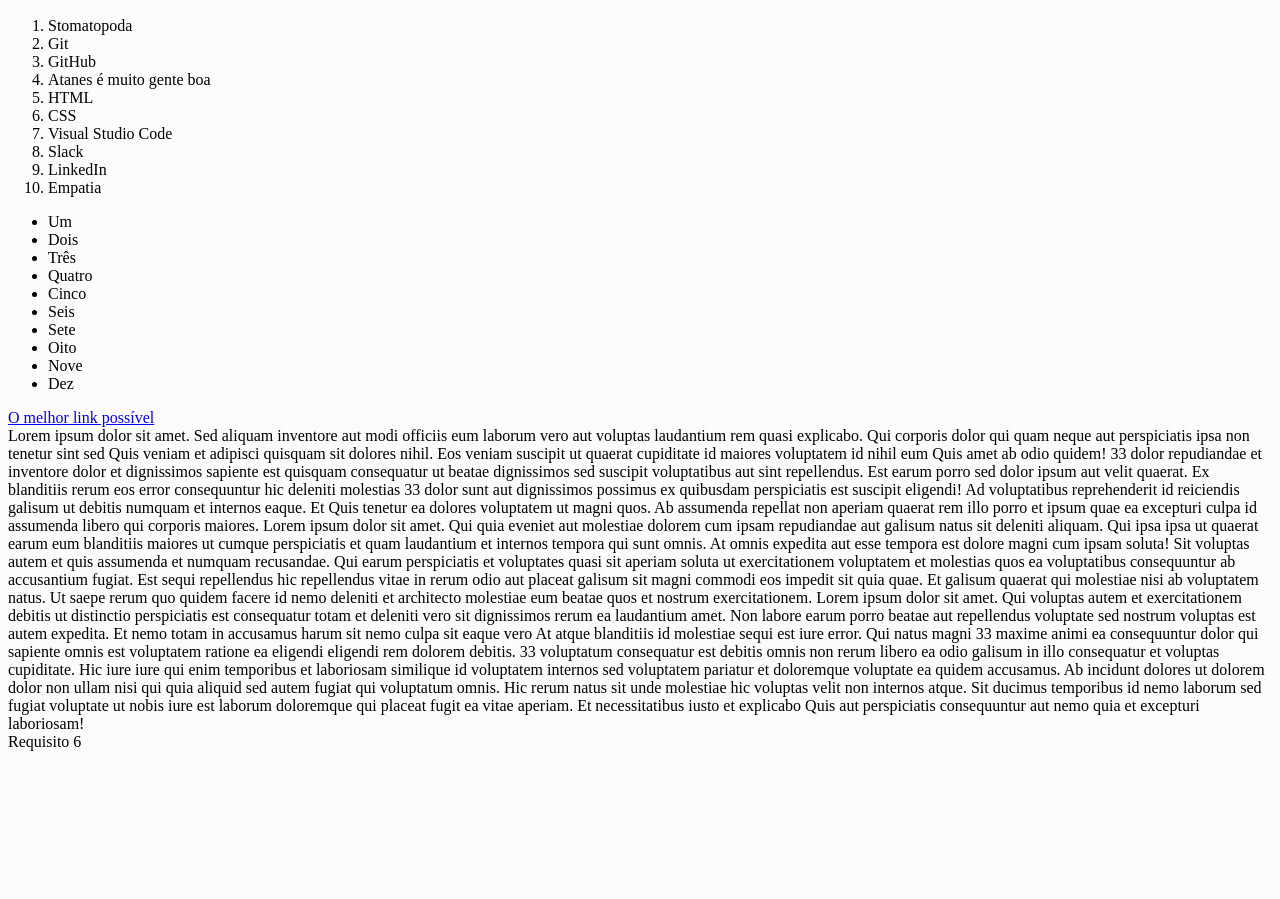
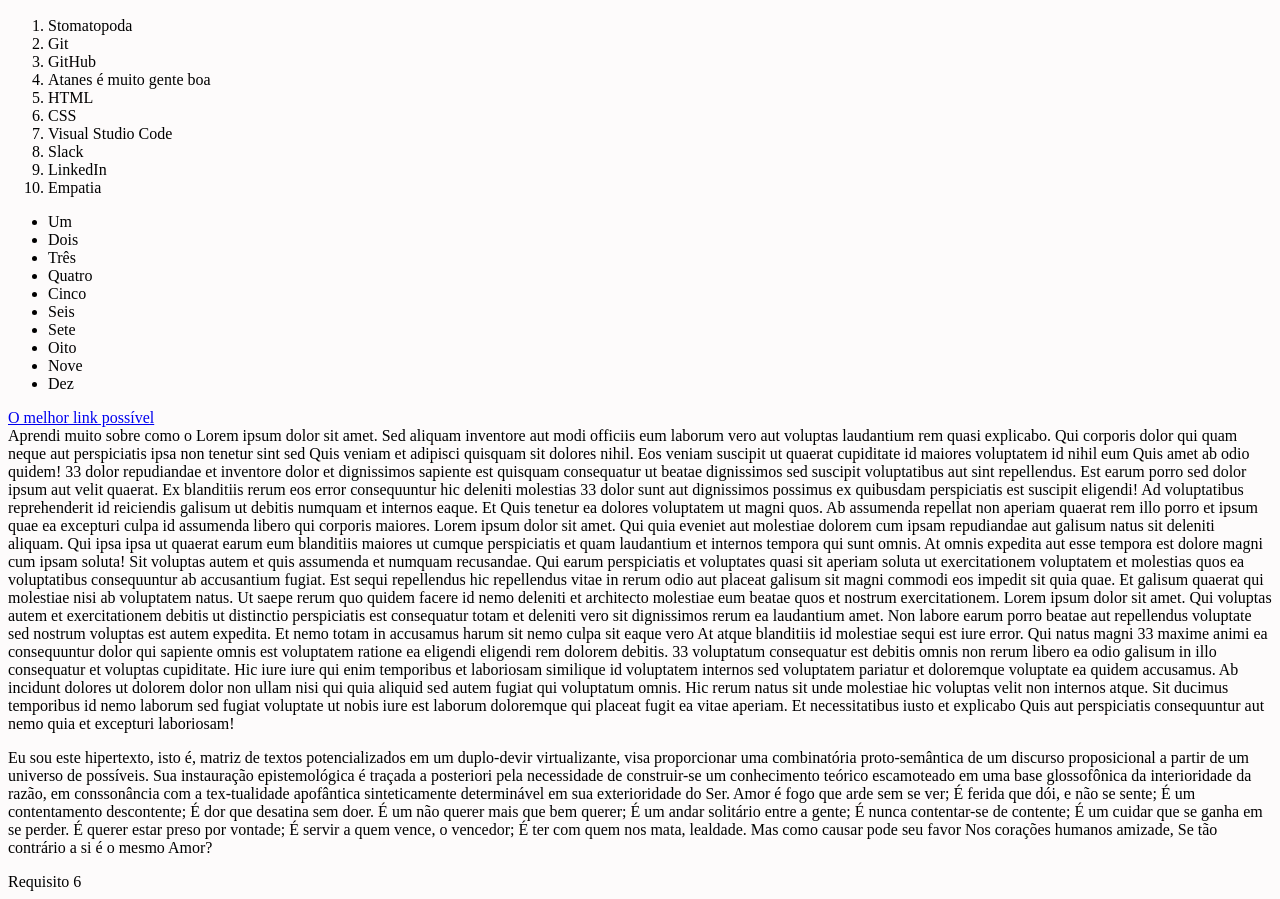
Before and after one commit to Laboreja/lessons-learned, a plain HTML site: page index.html in a window 1280 px wide. Shown: the part 158-1057 px from the top of the page. Before the commit the page ends 917 px from the top, so only its background shows below. Drawn offline with Linux system fonts and the light colour scheme.

Commit message:
Requisito 9

```diff
--- a/index.html
+++ b/index.html
@@ -40,7 +40,7 @@
     </ul>
     <div><a href="https://www.youtube.com/watch?v=Folw6LoGiQ8">O melhor link possível</a></div>
     <article>
-        Lorem ipsum dolor sit amet. Sed aliquam inventore aut modi officiis eum laborum vero aut voluptas laudantium rem
+        Aprendi muito sobre como o Lorem ipsum dolor sit amet. Sed aliquam inventore aut modi officiis eum laborum vero aut voluptas laudantium rem
         quasi explicabo. Qui corporis dolor qui quam neque aut perspiciatis ipsa non tenetur sint sed Quis veniam et
         adipisci quisquam sit dolores nihil. Eos veniam suscipit ut quaerat cupiditate id maiores voluptatem id nihil
         eum Quis amet ab odio quidem! 33 dolor repudiandae et inventore dolor et dignissimos sapiente est quisquam
@@ -81,6 +81,33 @@
         sed fugiat voluptate ut nobis iure est laborum doloremque qui placeat fugit ea vitae aperiam. Et necessitatibus
         iusto et explicabo Quis aut perspiciatis consequuntur aut nemo quia et excepturi laboriosam!
     </article>
+    <aside>
+        <p>
+            Eu sou este hipertexto, isto é, matriz de textos potencializados em um duplo-devir virtualizante, visa proporcionar
+            uma combinatória proto-semântica de um discurso proposicional a partir de um universo de possíveis. Sua
+            instauração epistemológica é traçada a posteriori pela necessidade de construir-se um conhecimento teórico
+            escamoteado em uma base glossofônica da interioridade da razão, em conssonância com a tex-tualidade
+            apofântica sinteticamente determinável em sua exterioridade do Ser.
+
+            Amor é fogo que arde sem se ver;
+            É ferida que dói, e não se sente;
+            É um contentamento descontente;
+            É dor que desatina sem doer.
+
+            É um não querer mais que bem querer;
+            É um andar solitário entre a gente;
+            É nunca contentar-se de contente;
+            É um cuidar que se ganha em se perder.
+
+            É querer estar preso por vontade;
+            É servir a quem vence, o vencedor;
+            É ter com quem nos mata, lealdade.
+
+            Mas como causar pode seu favor
+            Nos corações humanos amizade,
+            Se tão contrário a si é o mesmo Amor?
+        </p>
+    </aside>
     <footer id="rodape">
         <div>Requisito 6</div>
     </footer>
```
